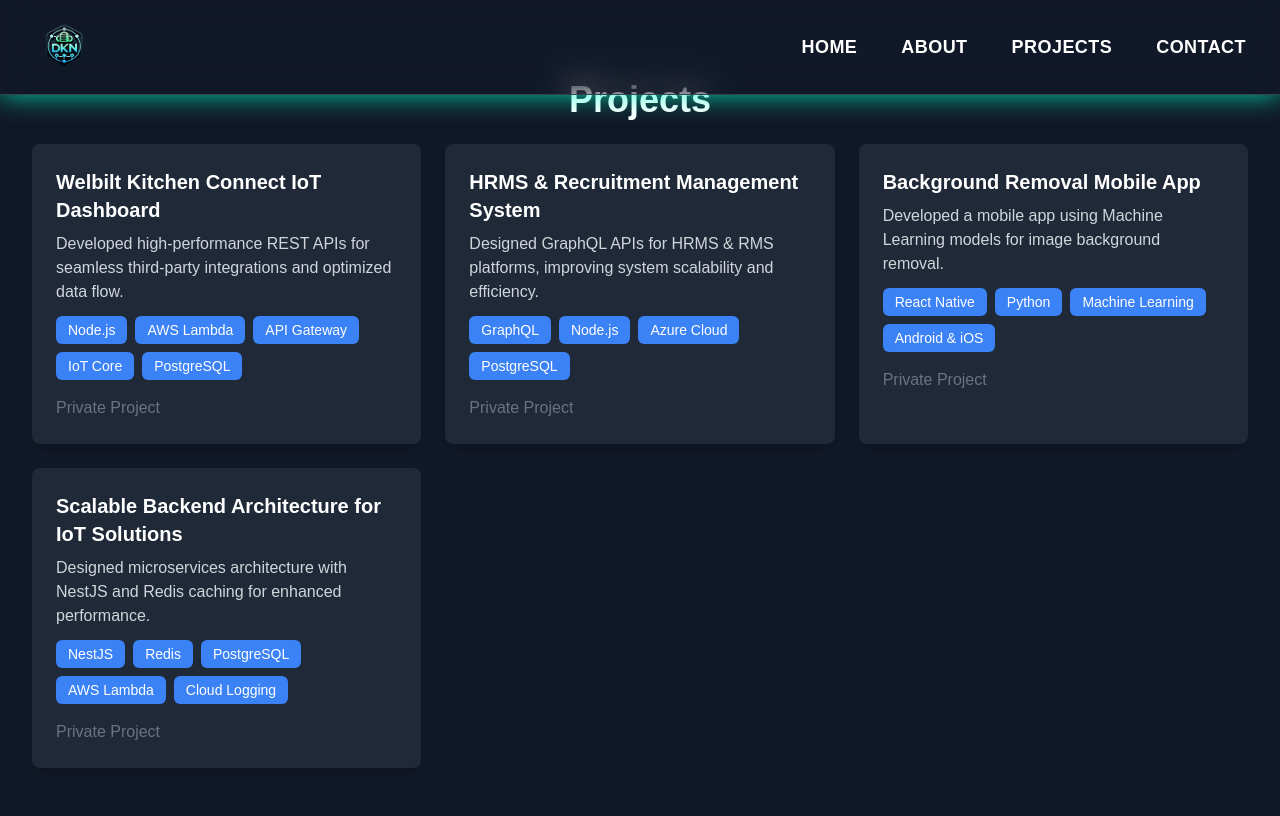
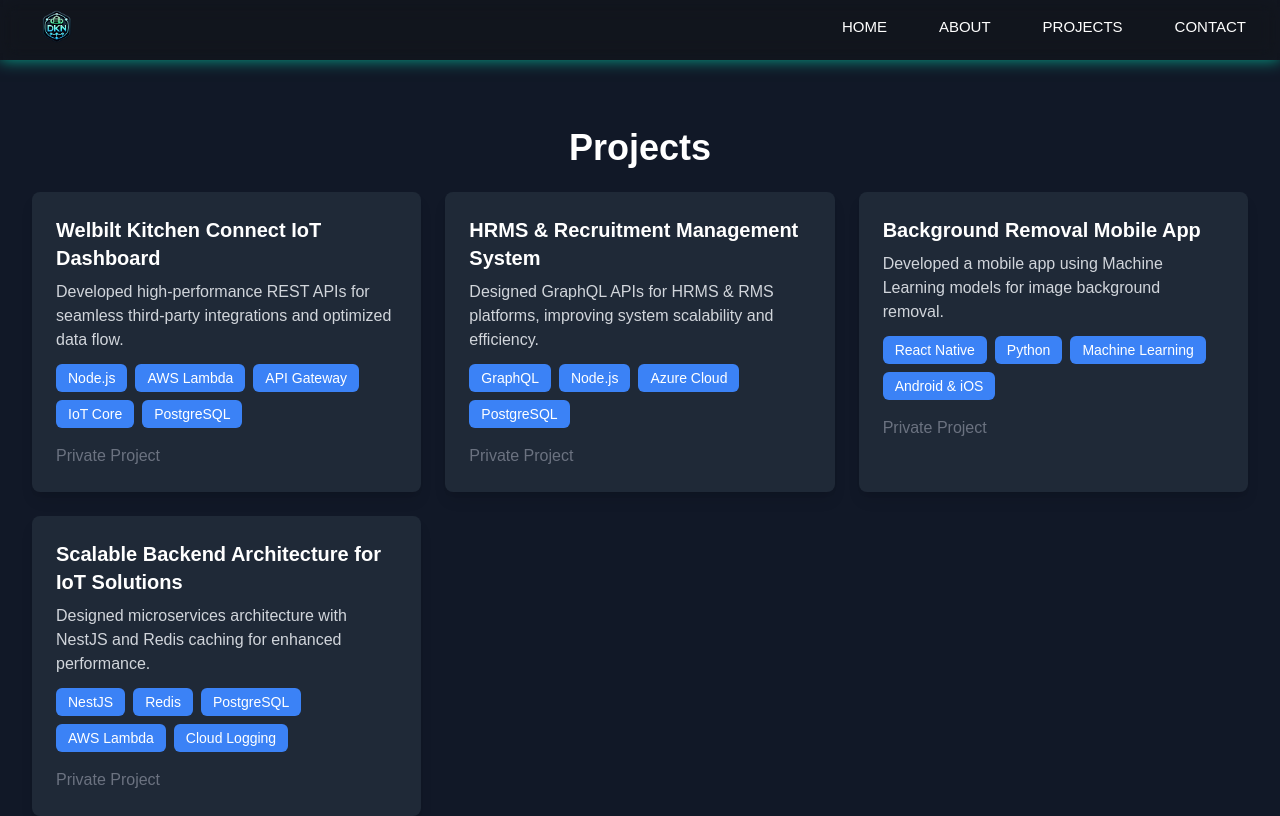
Before and after one commit to kandilidinesh/portfolio-web, a Next.js app: page /projects in a window 1280 px wide. Built offline with nearby package versions, Linux system fonts and the light colour scheme.

Commit message:
Polised nav bar

```diff
--- a/app/projects/page.js
+++ b/app/projects/page.js
@@ -54,7 +54,8 @@ export default function Projects() {
     ];
 
     return (
-        <div className="min-h-screen bg-gray-900 text-white flex flex-col items-center px-8 pt-20">
+        <div className="min-h-screen bg-gray-900 text-white flex flex-col items-center px-8 pt-32">
+            {" "}
             <h1 className="text-4xl font-bold mb-6">Projects</h1>
             <div className="grid gap-6 md:grid-cols-2 lg:grid-cols-3">
                 {projects.map((project, index) => (
--- a/components/Navbar.js
+++ b/components/Navbar.js
@@ -18,55 +18,37 @@ export default function Navbar() {
     }, []);
 
     return (
-        <nav
-            className={`fixed top-0 w-full z-50 transition-all duration-300 ${
-                scrolled
-                    ? "bg-gray-900 bg-opacity-90 shadow-lg"
-                    : "bg-transparent"
-            } backdrop-blur-lg border-b border-gray-700`}>
-            <div className="container mx-auto flex justify-between items-center px-6 py-3">
-                {/* Logo with futuristic effect */}
-                <Link href="/" className="flex items-center space-x-2">
+        <nav className={scrolled ? "scrolled" : ""}>
+            <div className="container mx-auto flex justify-between items-center px-6">
+                {/* Logo */}
+                <Link href="/" className="flex items-center">
                     <Image
                         src="/bg_removed.png"
                         alt="Dinesh K N Logo"
-                        width={60}
-                        height={30}
-                        className="transition-transform duration-300 hover:scale-110"
+                        width={45}
+                        height={25}
+                        className="nav-logo"
                     />
                 </Link>
 
                 {/* Navigation Links */}
-                <div className="flex space-x-6">
+                <div className="flex space-x-8">
                     {["Home", "About", "Projects", "Contact"].map(
                         (item, index) => (
                             <Link
                                 key={index}
-                                href={`/${item.toLowerCase()}`}
-                                className="relative text-white text-lg font-semibold tracking-wide uppercase
-                       transition-all duration-300 hover:text-neon-blue
-                       hover:scale-110 transform">
-                                <span className="relative z-10">{item}</span>
-                                <span
-                                    className={`absolute left-0 bottom-0 w-full h-[2px] bg-neon-blue scale-x-0 transition-transform duration-300 origin-center group-hover:scale-x-100`}></span>
-                                {/* Glowing Effect */}
-                                <span className="absolute inset-0 rounded-lg shadow-lg opacity-0 group-hover:opacity-100 transition-opacity duration-300"></span>
+                                href={
+                                    item === "Home"
+                                        ? "/"
+                                        : `/${item.toLowerCase()}`
+                                }
+                                className="group">
+                                {item}
                             </Link>
                         )
                     )}
                 </div>
             </div>
-
-            {/* Neon Glow Effect */}
-            <style jsx>{`
-                nav {
-                    box-shadow: 0 0 15px rgba(0, 255, 204, 0.4);
-                    transition: box-shadow 0.3s ease-in-out;
-                }
-                nav:hover {
-                    box-shadow: 0 0 25px rgba(0, 255, 204, 0.8);
-                }
-            `}</style>
         </nav>
     );
 }
--- a/styles/globals.css
+++ b/styles/globals.css
@@ -5,6 +5,7 @@
 :root {
     --background: #ffffff;
     --foreground: #171717;
+    --neon-blue: #00eaff;
 }
 
 @media (prefers-color-scheme: dark) {
@@ -26,8 +27,22 @@ body {
     overflow-x: hidden; /* Prevent horizontal scroll */
 }
 
-:root {
-    --neon-blue: #00eaff;
+/* Navbar Styling */
+nav {
+    height: 60px;
+    position: fixed;
+    width: 100%;
+    z-index: 50;
+    transition: all 0.3s ease-in-out;
+    backdrop-filter: blur(10px);
+    -webkit-backdrop-filter: blur(10px);
+    background: rgba(20, 20, 20, 0.2);
+    box-shadow: none;
+}
+
+nav.scrolled {
+    background: rgba(20, 20, 20, 0.7);
+    box-shadow: 0 0 15px rgba(0, 255, 204, 0.6);
 }
 
 /* Futuristic Hover Animation */
@@ -36,6 +51,11 @@ nav a {
     display: inline-block;
     padding: 5px 10px;
     overflow: hidden;
+    text-transform: uppercase;
+    font-size: 15px;
+    font-weight: 500;
+    color: white;
+    transition: all 0.3s ease-in-out;
 }
 
 nav a::before {
@@ -63,3 +83,31 @@ nav a:hover {
 nav a:active {
     transform: scale(0.95);
 }
+
+/* Removing Navbar Bottom Border */
+nav::before {
+    content: "";
+    position: absolute;
+    top: 0;
+    left: 0;
+    width: 100%;
+    height: 100%;
+    backdrop-filter: blur(10px);
+    -webkit-backdrop-filter: blur(10px);
+    background: rgba(20, 20, 20, 0.2);
+    z-index: -1;
+}
+
+nav:hover {
+    box-shadow: 0 0 15px rgba(0, 255, 204, 0.6);
+}
+
+/* Logo Styling */
+.nav-logo {
+    width: 45px;
+    transition: transform 0.3s ease-in-out;
+}
+
+.nav-logo:hover {
+    transform: scale(1.1);
+}
```
